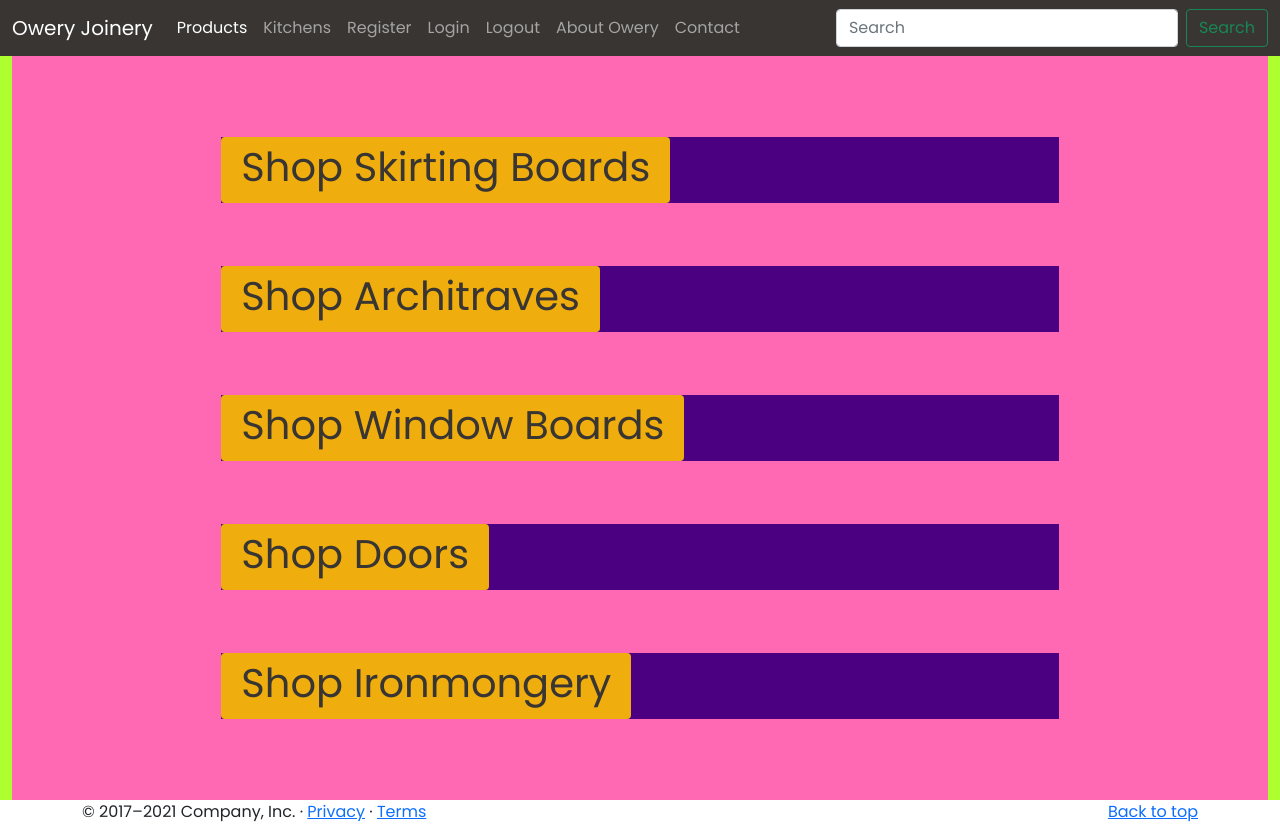
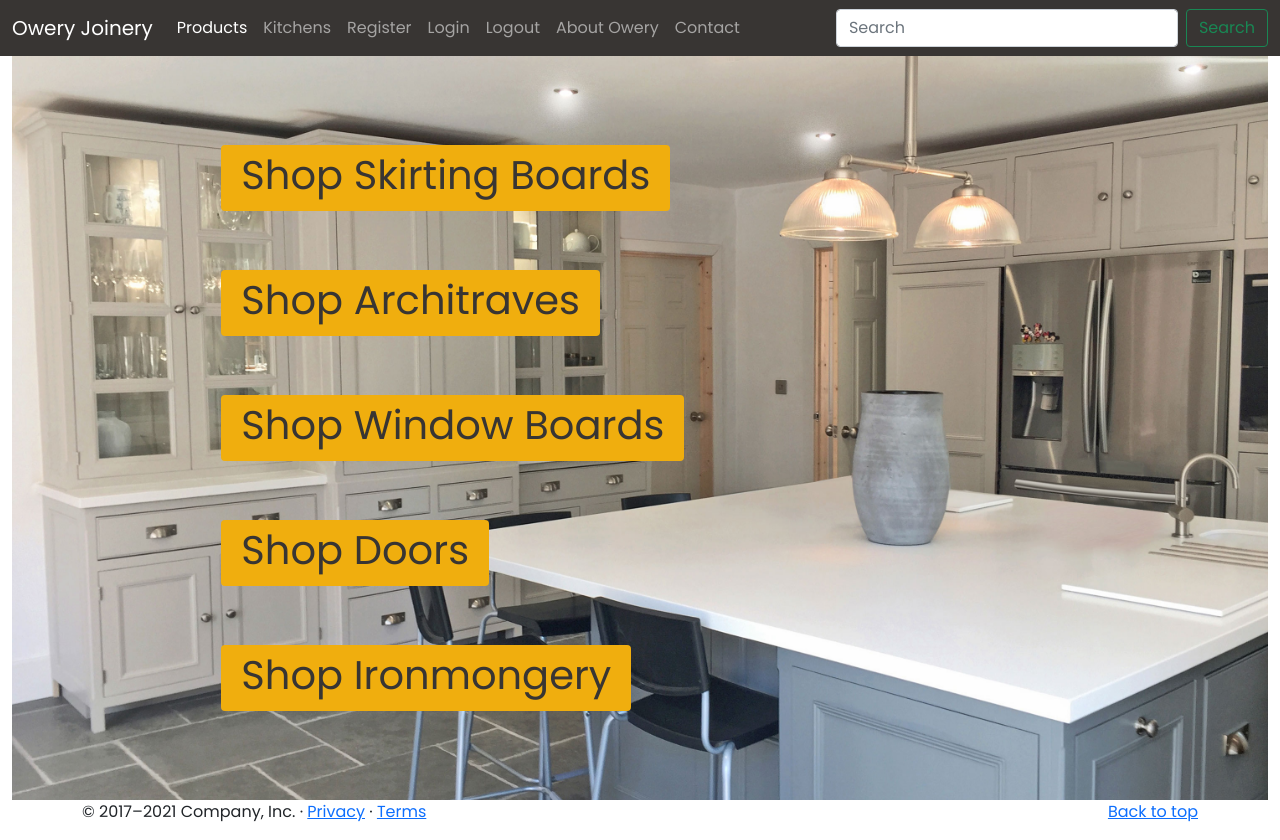
Before and after one commit to PaulWheatcroft/owery-joinery, a Django app: page / in a window 1280 px wide. Run offline with Django 3.2, Linux system fonts and the light colour scheme; some libraries are stand-ins or nearby versions.

Commit message:
added hopepage background image

```diff
--- a/owery_joinery/settings.py
+++ b/owery_joinery/settings.py
@@ -140,6 +140,9 @@ USE_L10N = True
 
 USE_TZ = True
 
+MEDIA_URL = '/media/'
+MEDIA_ROOT = os.path.join(BASE_DIR, 'media')
+
 
 # Static files (CSS, JavaScript, Images)
 # https://docs.djangoproject.com/en/3.2/howto/static-files/
--- a/static/css/base.css
+++ b/static/css/base.css
@@ -12,22 +12,16 @@ body {
     background-color: #383533;
 }
 .home-page {
-    background-color: red;
     height: 100vh;
+    background: url('/media/pilton-1.jpg') no-repeat center center fixed;
+    background-size: cover;
 }
 .home-page i {
     font-size: 4em;
 }
-.my-container {
-    background-color: greenyellow;
-}
 .my-row {
-    background-color: hotpink;
-    padding-top: 106px;
-    padding-bottom: 50px;
-}
-.my-col {
-    background-color: indigo;
+    padding-top: 116px;
+    padding-bottom: 60px;
 }
 .my-link {
     background-color: #F0AE0E;
```
Also changed, not shown: media/pilton-1.jpg (added).
